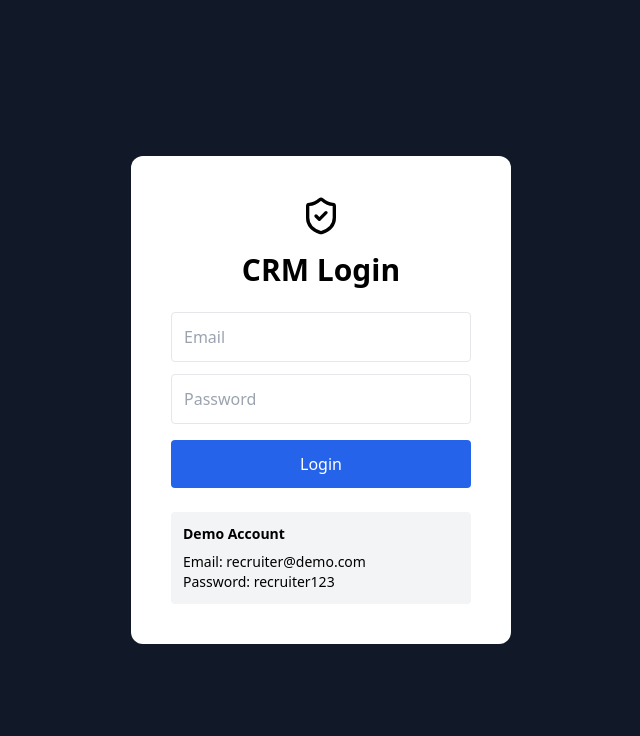
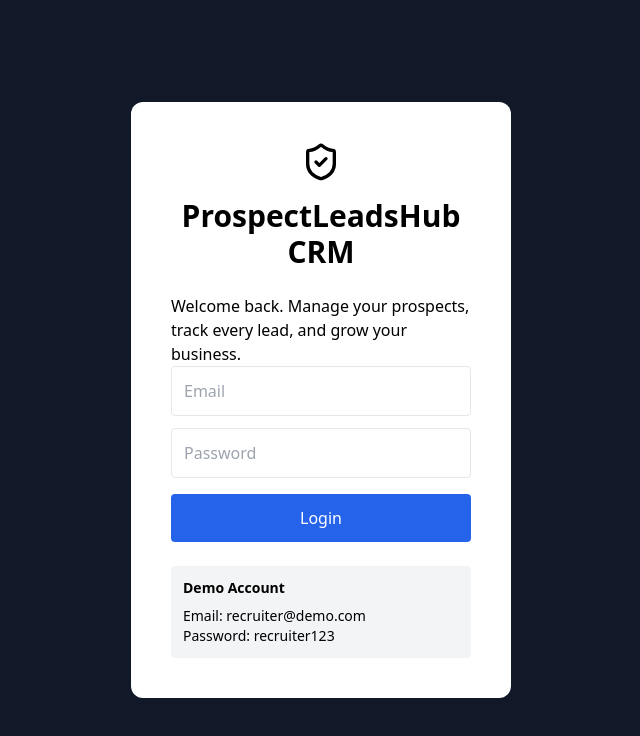
Before and after one commit to Longlasting1805/salesforce-integration, a React (Vite) app in the folder frontend/: page / in a window 1280 px wide. Shown: the top 736 px of the page, without its empty margins (319-959 px from the left). Built offline with nearby package versions, Linux system fonts and the light colour scheme.

Commit message:
Rebrand CRM to ProspectLeadsHub

```diff
--- a/frontend/src/Login.jsx
+++ b/frontend/src/Login.jsx
@@ -26,7 +26,7 @@ export default function Login() {
             );
 
             const data = await res.json();
-                        console.log(data);
+            console.log(data);
 
 
             if (data.success) {
@@ -56,8 +56,14 @@ export default function Login() {
                 </div>
 
                 <h1 className="text-3xl font-bold text-center mb-6">
-                    CRM Login
+                    ProspectLeadsHub CRM
                 </h1>
+
+                Welcome back.
+
+                Manage your prospects,
+                track every lead,
+                and grow your business.
 
                 <input
                     type="email"
--- a/frontend/src/Sidebar.jsx
+++ b/frontend/src/Sidebar.jsx
@@ -12,7 +12,7 @@ export default function Sidebar() {
     <div className="w-64 bg-slate-900 text-white min-h-screen p-6">
 
       <h1 className="text-2xl font-bold mb-10">
-        ⚡ CRM System
+        ⚡ProspectLeadsHub
       </h1>
 
       <nav className="space-y-4">
```
